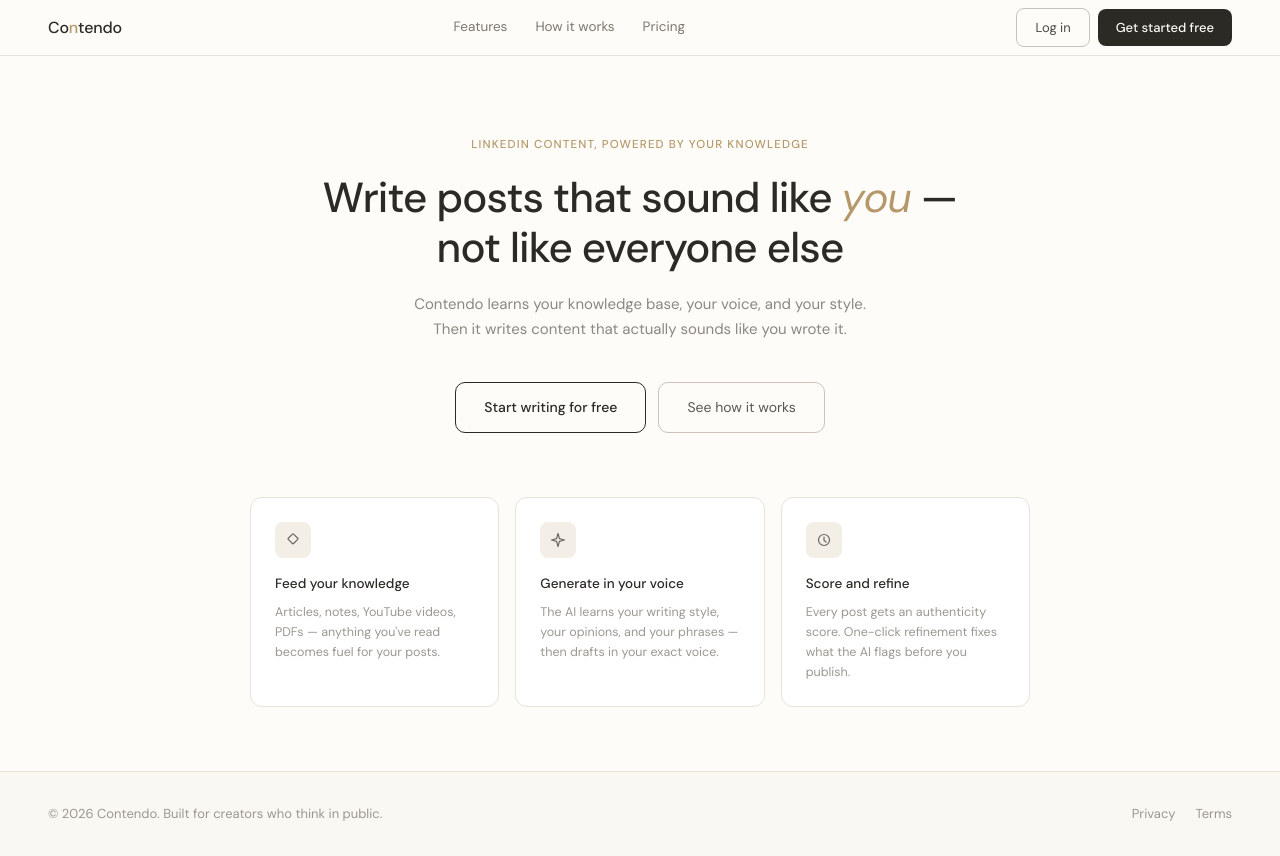
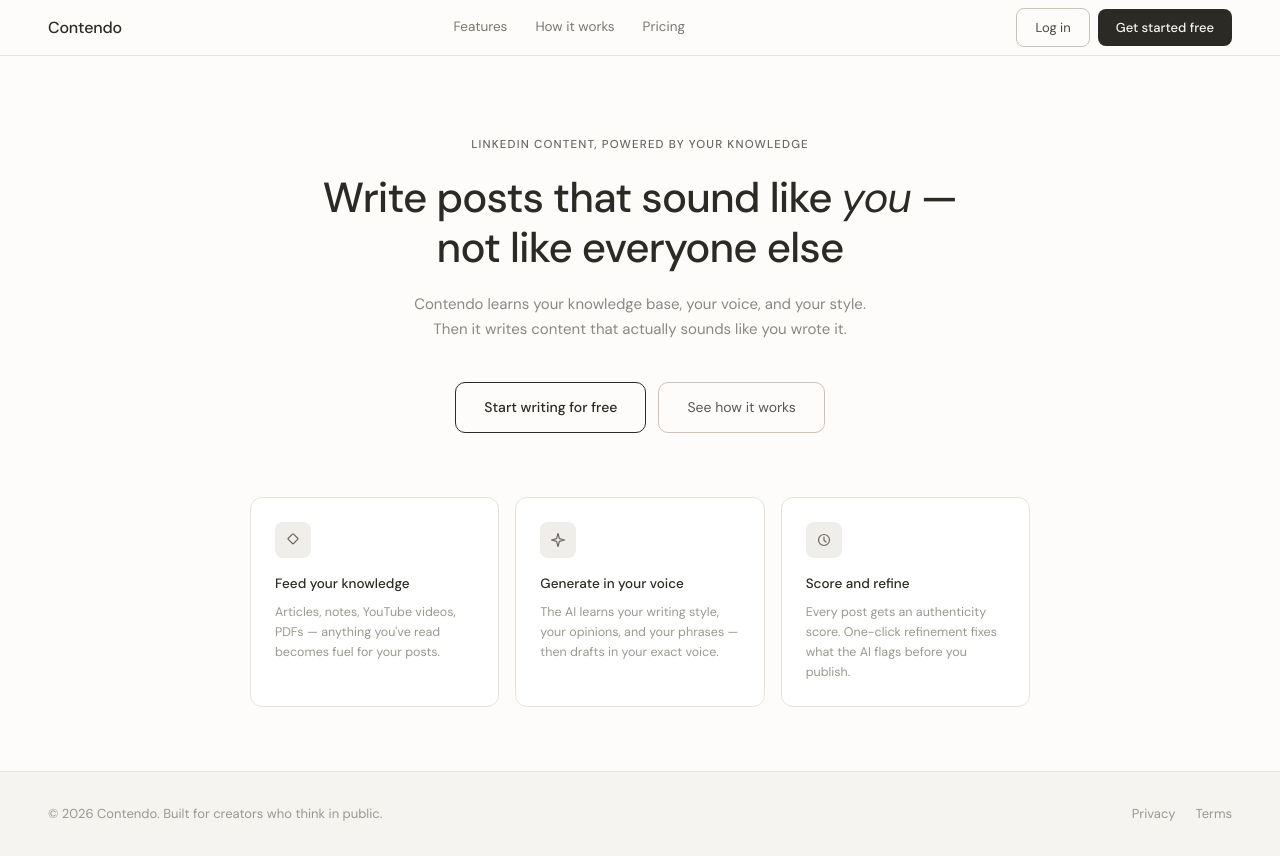
Before and after one commit to Soham112/Contendo, a Next.js app in the folder frontend/: page /welcome in a window 1280 px wide. Built offline with nearby package versions, Linux system fonts and the light colour scheme.

Commit message:
fix: remove amber accent, use charcoal only; lighten backgrounds to near-white

```diff
--- a/frontend/app/globals.css
+++ b/frontend/app/globals.css
@@ -5,7 +5,7 @@
 @tailwind utilities;
 
 :root {
-  --background: #fefcf8;
+  --background: #fdfcfb;
   --foreground: #2c2a24;
 }
 
--- a/frontend/app/history/[id]/page.tsx
+++ b/frontend/app/history/[id]/page.tsx
@@ -57,15 +57,15 @@
 function scorePillColors(score: number | null): string {
   if (score === null) return "bg-stat border-border text-text-muted";
   if (score >= 80) return "bg-score-green-bg border-score-green text-score-green";
-  if (score >= 65) return "bg-amber-light border-amber-border text-amber";
-  return "bg-red-50 border-score-red text-score-red";
+  if (score >= 65) return "bg-score-amber-bg border-score-amber-border text-score-amber";
+  return "bg-score-red-bg border-score-red text-score-red";
 }
 
 function scorePillSelectedColors(score: number | null): string {
   if (score === null) return "bg-hover border-border text-text-secondary";
   if (score >= 80) return "bg-score-green-bg border-score-green text-score-green ring-1 ring-score-green";
-  if (score >= 65) return "bg-amber-light border-amber text-amber ring-1 ring-amber";
-  return "bg-red-50 border-score-red text-score-red ring-1 ring-score-red";
+  if (score >= 65) return "bg-score-amber-bg border-score-amber text-score-amber ring-1 ring-score-amber";
+  return "bg-score-red-bg border-score-red text-score-red ring-1 ring-score-red";
 }
 
 function svgToDataURL(svgCode: string): Promise<string> {
@@ -108,7 +108,7 @@
       const win = window.open();
       if (win) {
         win.document.write(
-          `<html><body style="margin:0;background:#fefcf8;display:flex;justify-content:center;padding:24px">` +
+          `<html><body style="margin:0;background:#fdfcfb;display:flex;justify-content:center;padding:24px">` +
           `<img src="${dataURL}" style="max-width:100%;border-radius:8px" />` +
           `</body></html>`
         );
--- a/frontend/app/history/page.tsx
+++ b/frontend/app/history/page.tsx
@@ -80,7 +80,7 @@
       const win = window.open();
       if (win) {
         win.document.write(
-          `<html><body style="margin:0;background:#fefcf8;display:flex;justify-content:center;padding:24px">` +
+          `<html><body style="margin:0;background:#fdfcfb;display:flex;justify-content:center;padding:24px">` +
           `<img src="${dataURL}" style="max-width:100%;border-radius:8px" />` +
           `</body></html>`
         );
@@ -159,14 +159,14 @@
 function scorePillColors(score: number | null): string {
   if (score === null) return "bg-stat border-border text-text-muted";
   if (score >= 80) return "bg-score-green-bg border-score-green text-score-green";
-  if (score >= 65) return "bg-amber-light border-amber-border text-amber";
+  if (score >= 65) return "bg-score-amber-bg border-score-amber-border text-score-amber";
   return "bg-score-red-bg border-score-red text-score-red";
 }
 
 function scorePillSelectedColors(score: number | null): string {
   if (score === null) return "bg-hover border-border text-text-secondary";
   if (score >= 80) return "bg-score-green-bg border-score-green text-score-green ring-1 ring-score-green";
-  if (score >= 65) return "bg-amber-light border-amber text-amber ring-1 ring-amber";
+  if (score >= 65) return "bg-score-amber-bg border-score-amber text-score-amber ring-1 ring-score-amber";
   return "bg-score-red-bg border-score-red text-score-red ring-1 ring-score-red";
 }
 
@@ -178,7 +178,7 @@
     score >= 75
       ? "bg-score-green-bg text-score-green border-score-green"
       : score >= 50
-      ? "bg-amber-light text-amber border-amber-border"
+      ? "bg-score-amber-bg text-score-amber border-score-amber-border"
       : "bg-score-red-bg text-score-red border-score-red";
   return (
     <span className={`text-xs font-medium px-2 py-0.5 rounded-full border ${color}`}>
--- a/frontend/app/welcome/page.tsx
+++ b/frontend/app/welcome/page.tsx
@@ -2,11 +2,11 @@
 
 export default function WelcomePage() {
   return (
-    <div style={{ backgroundColor: "#fefcf8", minHeight: "100vh", fontFamily: '"DM Sans", system-ui, sans-serif' }}>
+    <div style={{ backgroundColor: "#fdfcfb", minHeight: "100vh", fontFamily: '"DM Sans", system-ui, sans-serif' }}>
       {/* Top Navigation */}
       <nav style={{
         height: "56px",
-        backgroundColor: "#fefcf8",
+        backgroundColor: "#fdfcfb",
         borderBottom: "0.5px solid #e8e3da",
         padding: "0 48px",
         display: "flex",
@@ -15,7 +15,7 @@
       }}>
         {/* Logo */}
         <Link href="/welcome" style={{ fontSize: "16px", fontWeight: 500, color: "#2c2a24", letterSpacing: "-0.01em", textDecoration: "none" }}>
-          Co<span style={{ color: "#b5986a" }}>n</span>tendo
+          Contendo
         </Link>
 
         {/* Center links */}
@@ -58,7 +58,7 @@
             href="#"
             style={{
               backgroundColor: "#2c2a24",
-              color: "#faf8f3",
+              color: "#f5f4f1",
               border: "none",
               borderRadius: "8px",
               padding: "9px 18px",
@@ -75,7 +75,7 @@
       </nav>
 
       {/* Main content */}
-      <main style={{ backgroundColor: "#fefcf8", padding: "80px 48px 64px" }}>
+      <main style={{ backgroundColor: "#fdfcfb", padding: "80px 48px 64px" }}>
         <div style={{ display: "flex", flexDirection: "column", alignItems: "center", textAlign: "center" }}>
           {/* Eyebrow */}
           <p style={{
@@ -83,7 +83,7 @@
             fontWeight: 500,
             letterSpacing: "0.1em",
             textTransform: "uppercase",
-            color: "#b5986a",
+            color: "#6b6760",
             margin: "0 0 20px 0",
           }}>
             LinkedIn content, powered by your knowledge
@@ -100,7 +100,7 @@
             margin: "0 0 20px 0",
           }}>
             Write posts that sound like{" "}
-            <span style={{ fontStyle: "italic", color: "#b5986a", fontWeight: 500 }}>you</span>
+            <span style={{ fontStyle: "italic", color: "#2c2a24", fontWeight: 500 }}>you</span>
             {" "}— not like everyone else
           </h1>
 
@@ -172,7 +172,7 @@
               <div style={{
                 width: "36px",
                 height: "36px",
-                backgroundColor: "#f3efe6",
+                backgroundColor: "#f0eeea",
                 borderRadius: "8px",
                 display: "flex",
                 alignItems: "center",
@@ -202,7 +202,7 @@
               <div style={{
                 width: "36px",
                 height: "36px",
-                backgroundColor: "#f3efe6",
+                backgroundColor: "#f0eeea",
                 borderRadius: "8px",
                 display: "flex",
                 alignItems: "center",
@@ -232,7 +232,7 @@
               <div style={{
                 width: "36px",
                 height: "36px",
-                backgroundColor: "#f3efe6",
+                backgroundColor: "#f0eeea",
                 borderRadius: "8px",
                 display: "flex",
                 alignItems: "center",
@@ -258,7 +258,7 @@
       {/* Footer */}
       <footer style={{
         borderTop: "0.5px solid #e8e3da",
-        backgroundColor: "#faf8f3",
+        backgroundColor: "#f5f4f1",
         padding: "32px 48px",
         display: "flex",
         justifyContent: "space-between",
--- a/frontend/components/CreatePost.tsx
+++ b/frontend/components/CreatePost.tsx
@@ -119,7 +119,7 @@
       const win = window.open();
       if (win) {
         win.document.write(
-          `<html><body style="margin:0;background:#fefcf8;display:flex;justify-content:center;padding:24px">` +
+          `<html><body style="margin:0;background:#fdfcfb;display:flex;justify-content:center;padding:24px">` +
           `<img src="${dataURL}" style="max-width:100%;border-radius:8px" />` +
           `</body></html>`
         );
--- a/frontend/tailwind.config.ts
+++ b/frontend/tailwind.config.ts
@@ -12,11 +12,11 @@
       },
       colors: {
         // Backgrounds
-        page: "#fefcf8",
-        surface: "#f7f5f0",
+        page: "#fdfcfb",
+        surface: "#f5f4f1",
         card: "#ffffff",
-        stat: "#f3efe6",
-        hover: "#eee9df",
+        stat: "#f0eeea",
+        hover: "#ebebeb",
         // Borders
         border: "#e2ddd5",
         "border-subtle": "#ede9e1",
@@ -26,14 +26,16 @@
         "text-secondary": "#7a786f",
         "text-muted": "#aaa89f",
         "text-hint": "#c9bfb0",
-        // Amber accent
-        amber: "#b5986a",
-        "amber-light": "#fdf8f0",
-        "amber-border": "#e0d4bc",
+        // Accent — charcoal only, no amber
+        amber: "#2c2a24",
+        "amber-light": "#f5f4f1",
+        "amber-border": "#d0cbc2",
         // Score states
         "score-green": "#5a8c5a",
         "score-green-bg": "#f0f7f0",
         "score-amber": "#b5986a",
+        "score-amber-bg": "#fdf8f0",
+        "score-amber-border": "#e0d4bc",
         "score-red": "#c05a5a",
         "score-red-bg": "#fdf2f0",
       },
```
